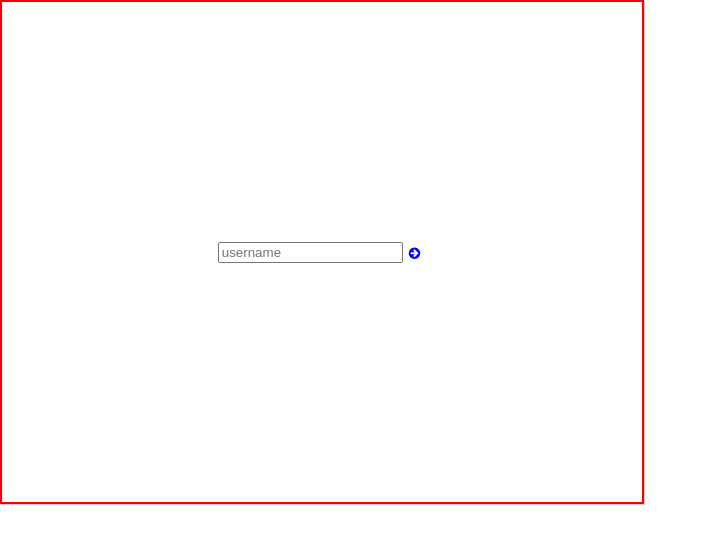
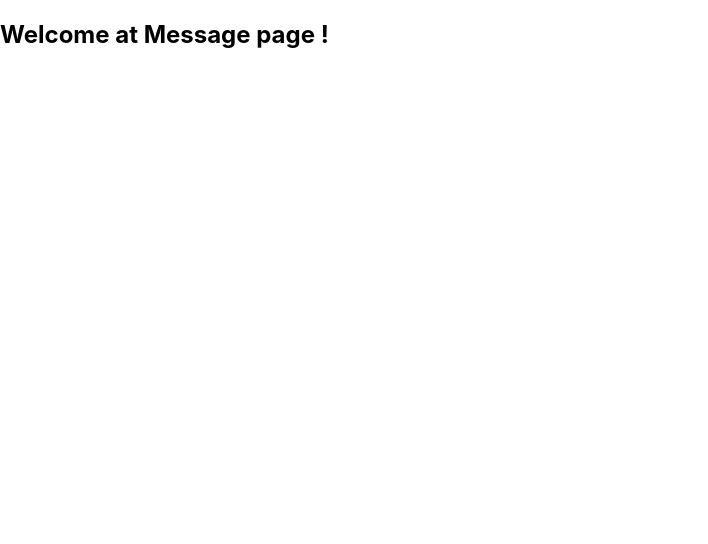
Before and after one commit to damlamutlu/simple-chat-frontend, a React (Create React App) app: page /message in a window 1280 px wide. Shown: the top 544 px of the page, without its empty margins (0-708 px from the left). Built offline with nearby package versions, Linux system fonts and the light colour scheme.

Commit message:
Routing between pages has been created.

```diff
--- a/package.json
+++ b/package.json
@@ -10,6 +10,7 @@
     "font-awesome": "^4.7.0",
     "react": "^17.0.2",
     "react-dom": "^17.0.2",
+    "react-router-dom": "^5.2.1",
     "react-scripts": "4.0.3",
     "web-vitals": "^1.1.2"
   },
--- a/src/App.js
+++ b/src/App.js
@@ -1,13 +1,30 @@
 
 import './App.css';
-
+import React , { useState } from 'react';
+import { Route , withRouter } from 'react-router-dom';
 import Landing from './components/landing/Landing';
+import Message from './components/message/Message';
 
 function App() {
 
+  const[username , setUsername] = useState('');
+
+  const getUsernameHandler = ( username) => {
+    setUsername(username);
+
+  }
+
   return (
-      <Landing />
+    <div>
+      <Route exact path = "/message">
+        <Message username = {username} />
+      </Route>
+      <Route exact path = "/">
+        <Landing onPassUsername = {getUsernameHandler} />
+      </Route>
+    </div>
+
   );
 }
 
-export default App;
+export default withRouter(App) ;
--- a/src/components/landing/Landing.js
+++ b/src/components/landing/Landing.js
@@ -1,49 +1,57 @@
-import React , { useState } from 'react';
-import axios from 'axios';
+import React, { useState } from "react";
+import { useHistory } from "react-router-dom";
+import axios from "axios";
 
 import "./Landing.css";
 
-
-function Landing(){
-
-
-    const [username , setUsername] = useState('');
+const Landing = (props) => {
+  const [username, setUsername] = useState("");
+  const history = useHistory();
 
   const clickedHandler = () => {
-        axios.get('http://localhost:8080/user/' + username).then(response => {
-           if(response.data === ""){
-                axios.post('http://localhost:8080/user/saveUser' , {
-                    username:username
-                }).then(response => {
-                    //open message page
-                    console.log(response.data);
-            }).catch(error => {
+    axios
+      .get("http://localhost:8080/user/username/" + username)
+      .then((response) => {
+        if (response.data === "") {
+          axios
+            .post("http://localhost:8080/user/saveUser", {
+              username: username,
+            })
+            .then((response) => {
+              props.onPassUsername(response.data.username);
+              history.push("/message");
+            })
+            .catch((error) => {
               console.log(error);
+            });
+        } else {
+          props.onPassUsername(response.data.username);
+          history.push("/message");
+        }
       })
-        }else{
-            //open message page
-        }
-        }).catch(error => {
+      .catch((error) => {
         console.log(error);
-        })
-    }
+      });
+  };
 
   const inputHandler = (event) => {
     setUsername(event.currentTarget.value);
-    }
+  };
 
-    return(
+  return (
     <div className="landing-page">
       <div>
         <input type="text" placeholder="username" onChange={inputHandler} />
       </div>
       <div>
-                <button className="button" onClick = {clickedHandler}>
-                    <span className="fa fa-arrow-circle-right" style={{ color :"blue" }}></span>
+        <button className="button" onClick={clickedHandler}>
+          <span
+            className="fa fa-arrow-circle-right"
+            style={{ color: "blue" }}
+          ></span>
         </button>
       </div>
     </div>
-
   );
-}
+};
 export default Landing;
--- a/src/components/message/Message.js
+++ b/src/components/message/Message.js
@@ -0,0 +1,13 @@
+import React from 'react';
+
+const Message = (props) => {
+    return (
+        <div>
+            <h2>
+               Welcome {props.username} at Message page !
+            </h2>
+        </div>
+    );
+
+}
+export default Message;
--- a/src/index.js
+++ b/src/index.js
@@ -4,9 +4,12 @@ import './index.css';
 import App from './App';
 import reportWebVitals from './reportWebVitals';
 import 'font-awesome/css/font-awesome.min.css';
+import { BrowserRouter } from 'react-router-dom';
 
 ReactDOM.render(
-    <App />,
+  <BrowserRouter>
+     <App />
+  </BrowserRouter>,
   document.getElementById('root')
 );
 
```
Also changed, not shown: 1 other file (tests, documents, lock files or other folders). Lines whose indentation alone changed are shown as unchanged.
